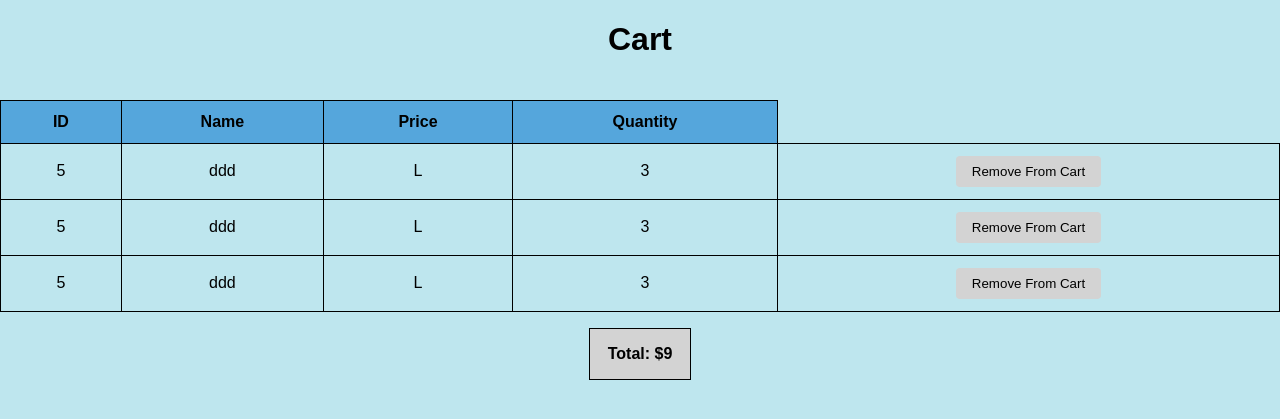
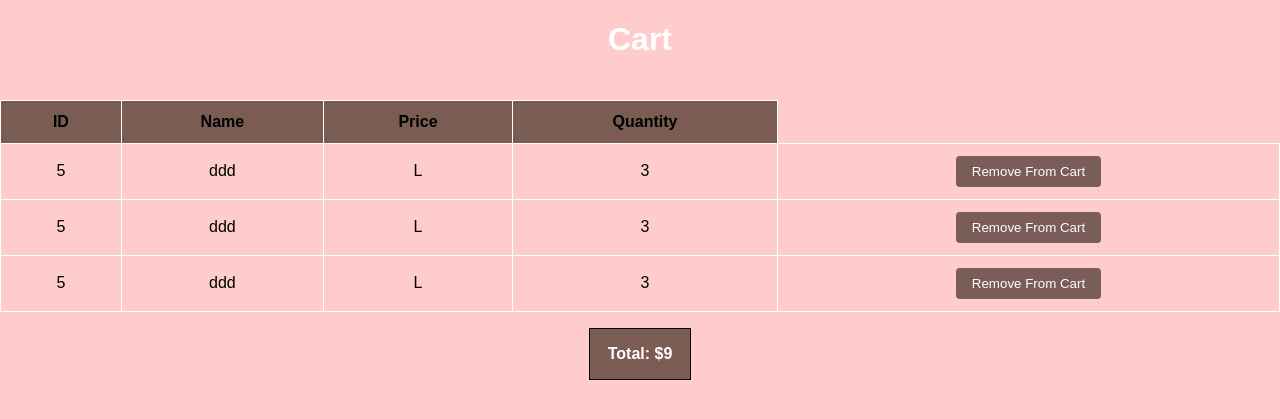
Before and after one commit to ymc09/433Phase5, a Flask app: page /cart in a window 1280 px wide. Shown: the top 419 px of the page. Run offline with Flask 3, Linux system fonts and the light colour scheme; some libraries are stand-ins or nearby versions.

Commit message:
Update cart.css

```diff
--- a/433Phase5-main/phase 5/static/cart.css
+++ b/433Phase5-main/phase 5/static/cart.css
@@ -1,4 +1,3 @@
-/* Resetting default margin/padding and using a nicer font */
 body {
     font-family: Arial, sans-serif;
     margin: 0;
@@ -6,15 +5,13 @@ body {
     display: flex;
     flex-direction: column;
     align-items: center;
-    background-color: rgb(190, 230, 238);
+    background-color:  #ffcccc;
 
 }
 
 h1{
     text-align:center;
-
-    ;
-
+    color:white;
 }
 p{
     text-align: center;
@@ -25,7 +22,8 @@ p{
     display: flex;
     justify-content: center;
     align-items: center;
-    background-color: lightgray;
+    color:white;
+    background-color: #7a5c53;
 }
 
 
@@ -39,23 +37,22 @@ table {
 
 table th,
 table td {
-    border: 1px solid black;
+    border: 1px solid white;
     padding: 12px;
     text-align: center;
 }
 
 table th {
-    background-color: rgb(85, 166, 220);
+    background-color: #7a5c53;
 }
 
 table td {
-    background-color: rgb(190, 230, 238);
+    background-color: #ffcccc;
 }
 
-/* Styling the remove button */
 button {
-    background-color: lightgray;
-    color: black;
+    background-color: #7a5c58;
+    color: white;
     border: none;
     padding: 8px 16px;
     cursor: pointer;
@@ -64,5 +61,6 @@ button {
 }
 
 button:hover {
-    background-color: white;
+    background-color:  #7a5c53;
+    color:lightgray;
 }
```
